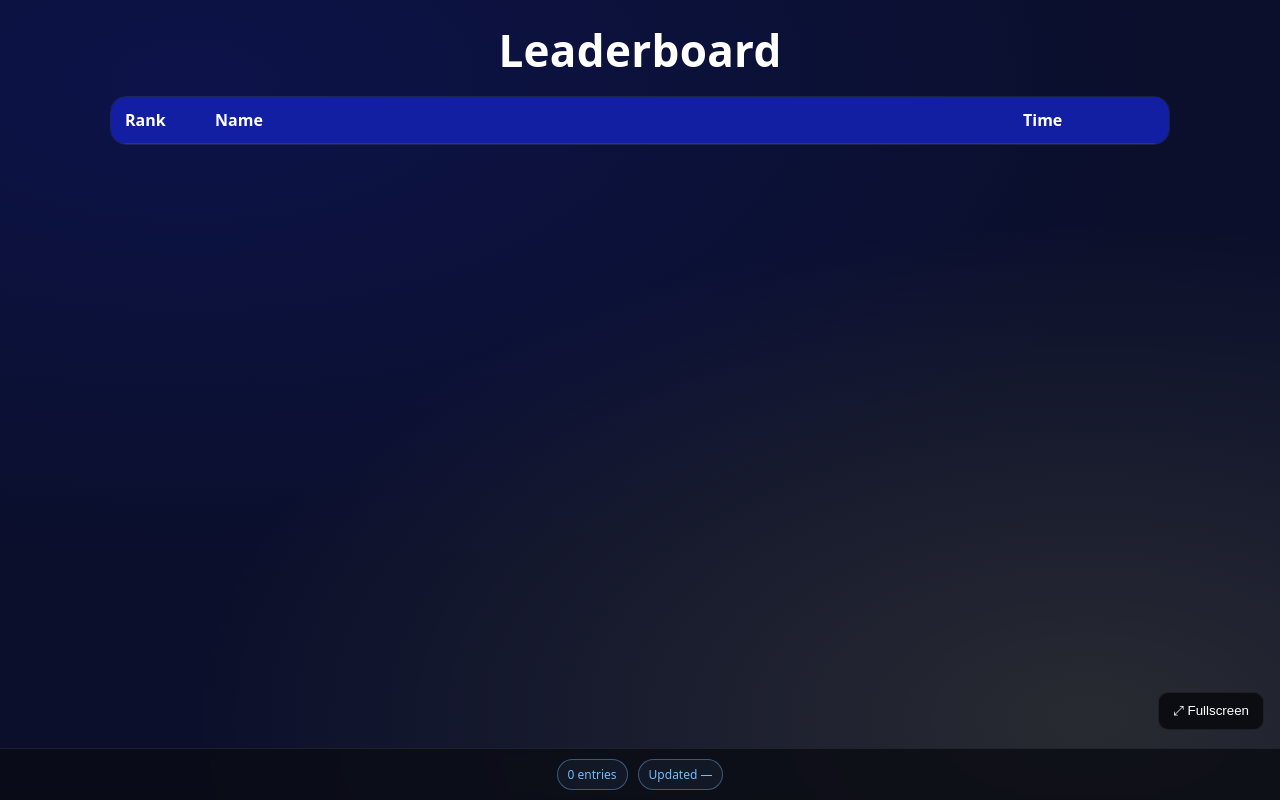
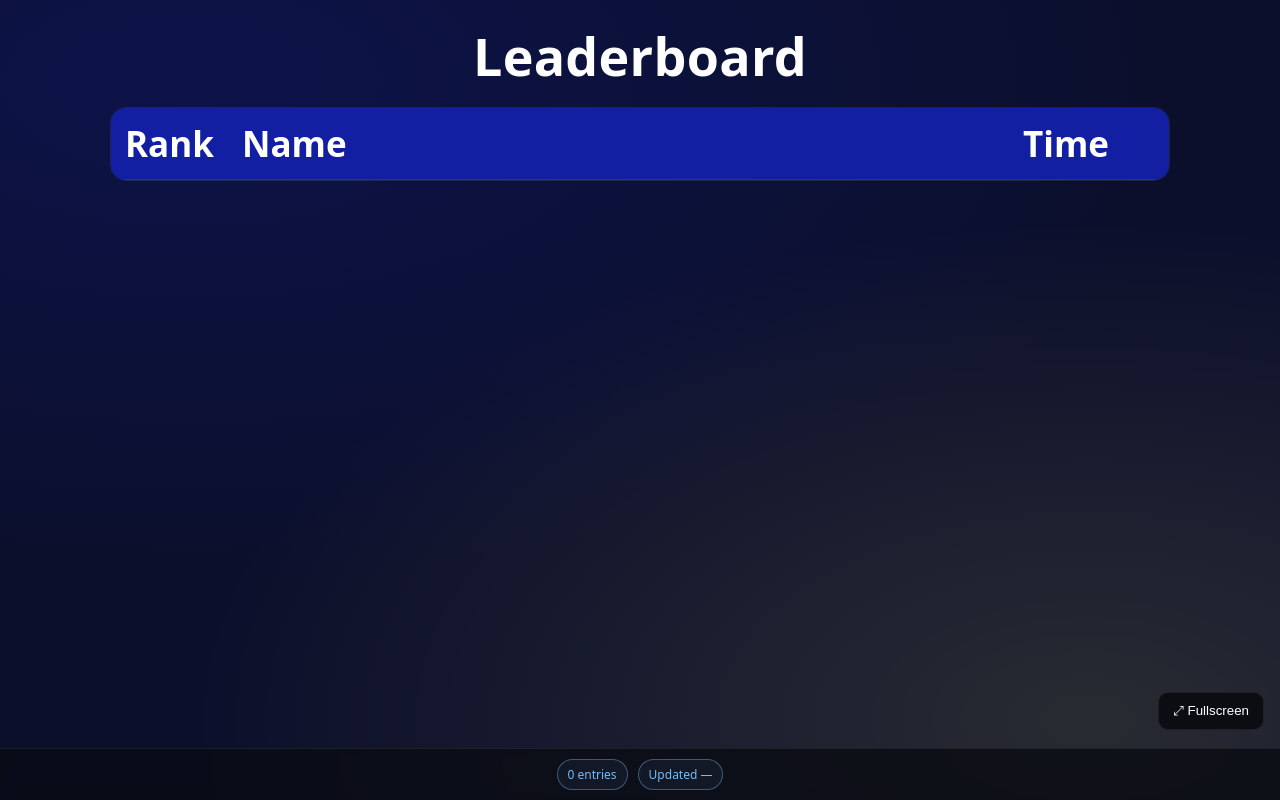
Before and after one commit to markbrodie-FW/40SecondChallenge, a plain HTML site: page index.html in a window 1280 px wide. Drawn offline with Linux system fonts and the light colour scheme; no server answers.

Commit message:
Add files via upload

```diff
--- a/index.html
+++ b/index.html
@@ -10,10 +10,10 @@
     }
     *{box-sizing:border-box}
     html,body{height:100%}
-    body{margin:0;font-family:system-ui,-apple-system,Segoe UI,Roboto,Ubuntu,Cantarell,Noto Sans,sans-serif;background:var(--bg);color:var(--text);padding-bottom:56px}
+    body{margin:0;font-family:system-ui,-apple-system,Segoe UI,Roboto,Ubuntu,Cantarell,Noto Sans,sans-serif;background:var(--bg);color:var(--text);padding-bottom:56px;font-size: 35px}
     .container{max-width:1100px;margin:0 auto;padding:20px}
     header{display:flex;align-items:center;justify-content:center;margin-bottom:16px}
-    .big{font-size:clamp(26px,4vw,44px);font-weight:800;letter-spacing:.3px;text-align:center}
+    .big{font-size:clamp(52px,4vw,88px);font-weight:800;letter-spacing:.3px;text-align:center}
     .table-wrap{overflow:auto;border:1px solid var(--border);border-radius:16px}
     table{width:100%;border-collapse:separate;border-spacing:0}
     th,td{padding:12px 14px;border-bottom:1px solid var(--border)}
```
